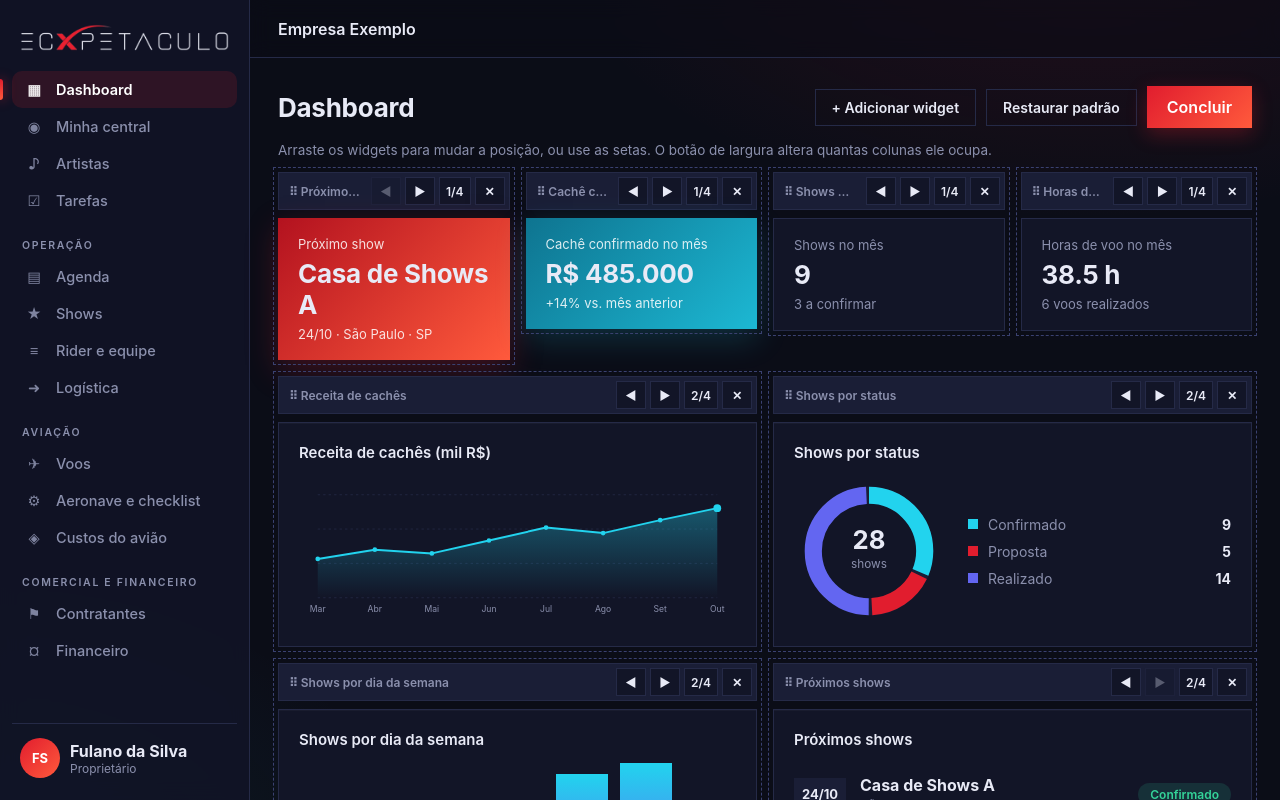
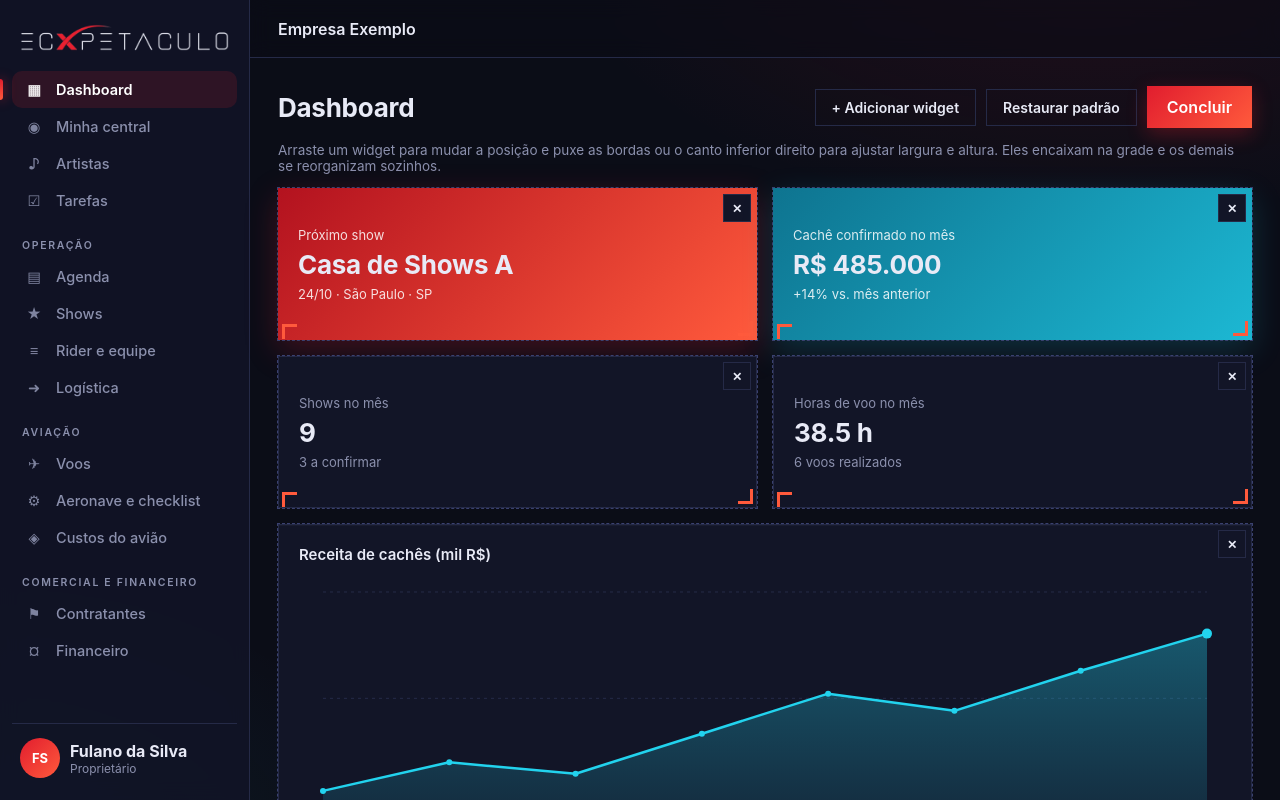
Before and after one commit to ecxpetaculosistema/ECXPETACULO, a React (Vite) app: page /dashboard in a window 1280 px wide. Both pictures are taken after a click on the button "Personalizar". Shown: the top 800 px of the page. Built offline with nearby package versions, Linux system fonts and the light colour scheme.

Commit message:
Dashboard: grade com encaixe, redimensionar largura/altura e gráficos que se adaptam
Co-Authored-By: Claude Sonnet 5.5 <noreply@anthropic.com>
Claude-Session: https://claude.ai/code/session_01MMoSasdxXjchF88ATCYD7f

```diff
--- a/package.json
+++ b/package.json
@@ -12,6 +12,7 @@
     "@supabase/supabase-js": "^2.45.0",
     "react": "^18.3.1",
     "react-dom": "^18.3.1",
+    "react-grid-layout": "^1.4.4",
     "react-router-dom": "^6.26.0"
   },
   "devDependencies": {
--- a/src/components/Charts.jsx
+++ b/src/components/Charts.jsx
@@ -1,35 +1,61 @@
+import { useLayoutEffect, useRef, useState } from 'react'
+
+// Mede a caixa disponível (px) e re-renderiza quando o widget é redimensionado.
+export function ChartBox({ children }) {
+  const ref = useRef(null)
+  const [s, setS] = useState({ w: 0, h: 0 })
+  useLayoutEffect(() => {
+    const el = ref.current
+    if (!el) return undefined
+    const ro = new ResizeObserver(([e]) => setS({ w: Math.round(e.contentRect.width), h: Math.round(e.contentRect.height) }))
+    ro.observe(el)
+    return () => ro.disconnect()
+  }, [])
+  return (
+    <div ref={ref} className="chart-box">
+      <div className="chart-fill">{s.w > 0 && s.h > 0 && children(s.w, s.h)}</div>
+    </div>
+  )
+}
+
 // Gráficos em SVG puro (sem dependências).
-export function AreaChart({ data, color = '#22d3ee', height = 180 }) {
-  const w = 560, pad = 24
+export function AreaChart({ data, width, height, color = '#22d3ee' }) {
+  const padX = 24, padTop = 14, padBottom = 24
   const max = Math.max(...data.map((d) => d.value)) * 1.15
-  const x = (i) => pad + (i * (w - pad * 2)) / (data.length - 1)
-  const y = (v) => height - pad - (v / max) * (height - pad * 2)
+  const x = (i) => padX + (i * (width - padX * 2)) / (data.length - 1)
+  const y = (v) => height - padBottom - (v / max) * (height - padBottom - padTop)
   const pts = data.map((d, i) => [x(i), y(d.value)])
   const line = pts.map((p, i) => `${i ? 'L' : 'M'}${p[0]},${p[1]}`).join(' ')
-  const area = `${line} L${x(data.length - 1)},${height - pad} L${x(0)},${height - pad} Z`
+  const area = `${line} L${x(data.length - 1)},${height - padBottom} L${x(0)},${height - padBottom} Z`
+  const every = width < 360 ? 2 : 1
   return (
-    <svg viewBox={`0 0 ${w} ${height}`} className="chart" role="img">
+    <svg width={width} height={height} className="chart" role="img">
       <defs>
         <linearGradient id="ag" x1="0" y1="0" x2="0" y2="1">
           <stop offset="0" stopColor={color} stopOpacity=".35" /><stop offset="1" stopColor={color} stopOpacity="0" />
         </linearGradient>
       </defs>
-      {[0, 1, 2, 3].map((i) => <line key={i} x1={pad} x2={w - pad} y1={pad + (i * (height - pad * 2)) / 3} y2={pad + (i * (height - pad * 2)) / 3} className="grid" />)}
+      {[0, 1, 2, 3].map((i) => {
+        const gy = padTop + (i * (height - padTop - padBottom)) / 3
+        return <line key={i} x1={padX} x2={width - padX} y1={gy} y2={gy} className="grid" />
+      })}
       <path d={area} fill="url(#ag)" />
       <path d={line} fill="none" stroke={color} strokeWidth="2.5" strokeLinejoin="round" />
       {pts.map((p, i) => <circle key={i} cx={p[0]} cy={p[1]} r={i === pts.length - 1 ? 5 : 3} fill={color} />)}
-      {data.map((d, i) => <text key={i} x={x(i)} y={height - 6} textAnchor="middle" className="axis">{d.label}</text>)}
+      {data.map((d, i) => i % every === 0 && <text key={i} x={x(i)} y={height - 6} textAnchor="middle" className="axis">{d.label}</text>)}
     </svg>
   )
 }
 
-export function Donut({ data, size = 150 }) {
+export function Donut({ data, width, height }) {
   const total = data.reduce((s, d) => s + d.value, 0)
+  const wide = width >= 340
+  const size = Math.max(80, Math.min(wide ? height - 8 : height - (data.length * 26 + 12), wide ? width * 0.45 : width - 8, 240))
   const r = 52, c = 2 * Math.PI * r
   let acc = 0
   return (
-    <div className="donut">
-      <svg viewBox="0 0 140 140" width={size} height={size}>
+    <div className="donut" style={{ flexDirection: wide ? 'row' : 'column', height }}>
+      <svg viewBox="0 0 140 140" width={size} height={size} style={{ flex: 'none' }}>
         <circle cx="70" cy="70" r={r} fill="none" stroke="var(--surface-2)" strokeWidth="16" />
         {data.map((d) => {
           const len = (d.value / total) * c
@@ -50,13 +76,13 @@ export function Donut({ data, size = 150 }) {
   )
 }
 
-export function Bars({ data, height = 150 }) {
+export function Bars({ data, height }) {
   const max = Math.max(...data.map((d) => d.value)) || 1
   return (
     <div className="bars" style={{ height }}>
       {data.map((d) => (
         <div key={d.label} className="bar-col">
-          <div className="bar" style={{ height: `${(d.value / max) * 100}%` }} title={d.value} />
+          <div className="bar" style={{ height: `calc((100% - 22px) * ${d.value / max})` }} title={d.value} />
           <span>{d.label}</span>
         </div>
       ))}
--- a/src/pages/Dashboard.jsx
+++ b/src/pages/Dashboard.jsx
@@ -1,5 +1,8 @@
-import { useEffect, useRef, useState } from 'react'
-import { AreaChart, Bars, Donut } from '../components/Charts.jsx'
+import { useEffect, useLayoutEffect, useRef, useState } from 'react'
+import { Responsive } from 'react-grid-layout'
+import 'react-grid-layout/css/styles.css'
+import 'react-resizable/css/styles.css'
+import { AreaChart, Bars, ChartBox, Donut } from '../components/Charts.jsx'
 import {
   agendaShows, initialMissions, initialTasks, kpis, people, proximosShows, receitaMensal, showsPorDia, showsPorStatus,
 } from '../data.js'
@@ -7,7 +10,11 @@ import {
 const brl = (v) => v.toLocaleString('pt-BR', { style: 'currency', currency: 'BRL', maximumFractionDigits: 0 })
 const fmt = (iso) => iso.split('-').reverse().slice(0, 2).join('/')
 const TIPOS = { show: 'Show', privado: 'Voo privado', extra: 'Extra' }
-const STORAGE_KEY = 'ecx.dashboard.v1'
+const STORAGE_KEY = 'ecx.dashboard.v2'
+const BREAKPOINTS = { lg: 1000, md: 600, sm: 0 }
+const COLS = { lg: 12, md: 6, sm: 2 }
+const ROW_H = 40
+const GAP = 16
 
 const upcomingMissions = () =>
   [...initialMissions].sort((a, b) => a.data.localeCompare(b.data)).slice(0, 4).map((m) => {
@@ -16,10 +23,20 @@ const upcomingMissions = () =>
   })
 const openTasks = () => initialTasks.filter((t) => t.status !== 'done').sort((a, b) => a.due.localeCompare(b.due)).slice(0, 5)
 
-// Catálogo de widgets. size = nº de colunas (de 4) ocupadas por padrão.
+// Catálogo de widgets. sizes = [largura, altura] em células da grade, por faixa de tela; min = tamanho mínimo.
+const KPI = { sizes: { lg: [3, 3], md: [3, 3], sm: [2, 3] }, min: [2, 3] }
+const PANEL = { sizes: { lg: [6, 8], md: [6, 8], sm: [2, 8] }, min: [3, 5] }
+
+const Panel = ({ title, children }) => (
+  <section className="panel">
+    <h3>{title}</h3>
+    {children}
+  </section>
+)
+
 const WIDGETS = {
   kpiProximo: {
-    title: 'Próximo show', size: 1,
+    ...KPI, title: 'Próximo show',
     render: () => (
       <div className="kpi grad-red">
         <small>Próximo show</small>
@@ -29,7 +46,7 @@ const WIDGETS = {
     ),
   },
   kpiCache: {
-    title: 'Cachê confirmado no mês', size: 1,
+    ...KPI, title: 'Cachê confirmado no mês',
     render: () => (
       <div className="kpi grad-cyan">
         <small>Cachê confirmado no mês</small>
@@ -39,35 +56,42 @@ const WIDGETS = {
     ),
   },
   kpiShows: {
-    title: 'Shows no mês', size: 1,
+    ...KPI, title: 'Shows no mês',
+    render: () => (<div className="kpi"><small>Shows no mês</small><strong>{kpis.showsMes}</strong><span>3 a confirmar</span></div>),
+  },
+  kpiVoo: {
+    ...KPI, title: 'Horas de voo no mês',
+    render: () => (<div className="kpi"><small>Horas de voo no mês</small><strong>{kpis.horasVoo} h</strong><span>6 voos realizados</span></div>),
+  },
+  receita: {
+    ...PANEL, title: 'Receita de cachês',
     render: () => (
-      <div className="kpi"><small>Shows no mês</small><strong>{kpis.showsMes}</strong><span>3 a confirmar</span></div>
+      <Panel title="Receita de cachês (mil R$)">
+        <ChartBox>{(w, h) => <AreaChart data={receitaMensal} width={w} height={h} />}</ChartBox>
+      </Panel>
     ),
   },
-  kpiVoo: {
-    title: 'Horas de voo no mês', size: 1,
+  status: {
+    ...PANEL, title: 'Shows por status',
     render: () => (
-      <div className="kpi"><small>Horas de voo no mês</small><strong>{kpis.horasVoo} h</strong><span>6 voos realizados</span></div>
+      <Panel title="Shows por status">
+        <ChartBox>{(w, h) => <Donut data={showsPorStatus} width={w} height={h} />}</ChartBox>
+      </Panel>
     ),
   },
-  receita: {
-    title: 'Receita de cachês', size: 2,
-    render: () => (<section className="panel"><h3>Receita de cachês (mil R$)</h3><AreaChart data={receitaMensal} /></section>),
-  },
-  status: {
-    title: 'Shows por status', size: 2,
-    render: () => (<section className="panel"><h3>Shows por status</h3><Donut data={showsPorStatus} /></section>),
-  },
   diaSemana: {
-    title: 'Shows por dia da semana', size: 2,
-    render: () => (<section className="panel"><h3>Shows por dia da semana</h3><Bars data={showsPorDia} /></section>),
+    ...PANEL, title: 'Shows por dia da semana',
+    render: () => (
+      <Panel title="Shows por dia da semana">
+        <ChartBox>{(w, h) => <Bars data={showsPorDia} height={h} />}</ChartBox>
+      </Panel>
+    ),
   },
   proximos: {
-    title: 'Próximos shows', size: 2,
+    ...PANEL, title: 'Próximos shows',
     render: () => (
-      <section className="panel">
-        <h3>Próximos shows</h3>
-        <ul className="upcoming">
+      <Panel title="Próximos shows">
+        <ul className="upcoming list-scroll">
           {proximosShows.map((s) => (
             <li key={s.id}>
               <div className="date">{fmt(s.date)}</div>
@@ -76,15 +100,14 @@ const WIDGETS = {
             </li>
           ))}
         </ul>
-      </section>
+      </Panel>
     ),
   },
   missoes: {
-    title: 'Próximas missões de voo', size: 2,
+    ...PANEL, title: 'Próximas missões de voo',
     render: () => (
-      <section className="panel">
-        <h3>Próximas missões de voo</h3>
-        <ul className="upcoming">
+      <Panel title="Próximas missões de voo">
+        <ul className="upcoming list-scroll">
           {upcomingMissions().map((m) => (
             <li key={m.id}>
               <div className="date">{fmt(m.data)}</div>
@@ -93,15 +116,14 @@ const WIDGETS = {
             </li>
           ))}
         </ul>
-      </section>
+      </Panel>
     ),
   },
   tarefas: {
-    title: 'Tarefas em aberto', size: 2,
+    ...PANEL, title: 'Tarefas em aberto',
     render: () => (
-      <section className="panel">
-        <h3>Tarefas em aberto</h3>
-        <ul className="upcoming">
+      <Panel title="Tarefas em aberto">
+        <ul className="upcoming list-scroll">
           {openTasks().map((t) => {
             const o = people.find((p) => p.id === t.owner)
             return (
@@ -112,37 +134,78 @@ const WIDGETS = {
             )
           })}
         </ul>
-      </section>
+      </Panel>
     ),
   },
 }
 
-const DEFAULT_LAYOUT = [
-  'kpiProximo', 'kpiCache', 'kpiShows', 'kpiVoo', 'receita', 'status', 'diaSemana', 'proximos',
-].map((id) => ({ id, size: WIDGETS[id].size }))
+const DEFAULT_IDS = ['kpiProximo', 'kpiCache', 'kpiShows', 'kpiVoo', 'receita', 'status', 'diaSemana', 'proximos']
 
-const loadLayout = () => {
+// Posiciona os widgets em sequência, quebrando linha quando não cabem (layout padrão de cada faixa de tela).
+const pack = (ids, bp) => {
+  const cols = COLS[bp]
+  let x = 0, y = 0, rowH = 0
+  return ids.map((id) => {
+    const [w, h] = WIDGETS[id].sizes[bp]
+    if (x + w > cols) { x = 0; y += rowH; rowH = 0 }
+    const item = { i: id, x, y, w, h }
+    x += w
+    rowH = Math.max(rowH, h)
+    return item
+  })
+}
+const defaultLayouts = (ids) => ({ lg: pack(ids, 'lg'), md: pack(ids, 'md'), sm: pack(ids, 'sm') })
+
+// Aplica os limites mínimos do catálogo (não são salvos).
+const decorate = (layouts) =>
+  Object.fromEntries(Object.entries(layouts).map(([bp, items]) => [
+    bp,
+    items.map((it) => ({ ...it, minW: Math.min(WIDGETS[it.i].min[0], COLS[bp]), minH: WIDGETS[it.i].min[1] })),
+  ]))
+
+const loadLayouts = () => {
   try {
     const raw = JSON.parse(localStorage.getItem(STORAGE_KEY))
-    if (Array.isArray(raw)) {
-      const ok = raw.filter((w) => WIDGETS[w.id] && [1, 2, 3, 4].includes(w.size))
-      if (ok.length) return ok
+    const ids = raw && raw.lg && raw.lg.map((it) => it.i)
+    if (ids && ids.length && ids.every((id) => WIDGETS[id])) {
+      const ok = Object.keys(COLS).every((bp) => raw[bp] && raw[bp].length === ids.length && raw[bp].every((it) => WIDGETS[it.i]))
+      if (ok) return raw
     }
   } catch { /* sem armazenamento: usa o padrão */ }
-  return DEFAULT_LAYOUT
+  return defaultLayouts(DEFAULT_IDS)
+}
+
+const clean = (layouts) =>
+  Object.fromEntries(Object.entries(layouts).map(([bp, items]) => [bp, items.map(({ i, x, y, w, h }) => ({ i, x, y, w, h }))]))
+
+// Largura disponível para a grade (acompanha a janela e o menu lateral).
+function useWidth() {
+  const ref = useRef(null)
+  const [width, setWidth] = useState(0)
+  useLayoutEffect(() => {
+    const el = ref.current
+    if (!el) return undefined
+    setWidth(el.offsetWidth)
+    const ro = new ResizeObserver(([e]) => setWidth(Math.round(e.contentRect.width)))
+    ro.observe(el)
+    return () => ro.disconnect()
+  }, [])
+  return [ref, width]
 }
 
 export default function Dashboard() {
-  const [layout, setLayout] = useState(loadLayout)
+  const [gridRef, gridWidth] = useWidth()
+  const [layouts, setLayouts] = useState(loadLayouts)
   const [editing, setEditing] = useState(false)
   const [addOpen, setAddOpen] = useState(false)
-  const [dragId, setDragId] = useState(null)
-  const [overId, setOverId] = useState(null)
   const addRef = useRef(null)
 
+  const ids = layouts.lg.map((it) => it.i)
+  const hidden = Object.keys(WIDGETS).filter((id) => !ids.includes(id))
+
   useEffect(() => {
-    try { localStorage.setItem(STORAGE_KEY, JSON.stringify(layout)) } catch { /* ignora */ }
-  }, [layout])
+    try { localStorage.setItem(STORAGE_KEY, JSON.stringify(layouts)) } catch { /* ignora */ }
+  }, [layouts])
 
   useEffect(() => {
     const close = (e) => addRef.current && !addRef.current.contains(e.target) && setAddOpen(false)
@@ -150,32 +213,19 @@ export default function Dashboard() {
     return () => document.removeEventListener('mousedown', close)
   }, [])
 
-  const hidden = Object.keys(WIDGETS).filter((id) => !layout.some((w) => w.id === id))
-
-  const move = (from, to) => {
-    if (from === to) return
-    setLayout((l) => {
-      const a = [...l]
-      const i = a.findIndex((w) => w.id === from)
-      const j = a.findIndex((w) => w.id === to)
-      if (i < 0 || j < 0) return l
-      a.splice(j, 0, a.splice(i, 1)[0])
-      return a
-    })
+  const onLayoutChange = (_current, all) => {
+    const next = clean(all)
+    setLayouts((prev) => (JSON.stringify(prev) === JSON.stringify(next) ? prev : next))
   }
-  const shift = (id, d) =>
-    setLayout((l) => {
-      const a = [...l]
-      const i = a.findIndex((w) => w.id === id)
-      const j = i + d
-      if (j < 0 || j >= a.length) return l
-      ;[a[i], a[j]] = [a[j], a[i]]
-      return a
-    })
-  const resize = (id) => setLayout((l) => l.map((w) => (w.id === id ? { ...w, size: (w.size % 4) + 1 } : w)))
-  const remove = (id) => setLayout((l) => l.filter((w) => w.id !== id))
-  const add = (id) => { setLayout((l) => [...l, { id, size: WIDGETS[id].size }]); setAddOpen(false) }
-  const reset = () => setLayout(DEFAULT_LAYOUT)
+  const remove = (id) => setLayouts((l) => Object.fromEntries(Object.entries(l).map(([bp, items]) => [bp, items.filter((it) => it.i !== id)])))
+  const add = (id) => {
+    setLayouts((l) => Object.fromEntries(Object.entries(l).map(([bp, items]) => {
+      const [w, h] = WIDGETS[id].sizes[bp]
+      return [bp, [...items, { i: id, x: 0, y: Infinity, w, h }]]
+    })))
+    setAddOpen(false)
+  }
+  const reset = () => setLayouts(defaultLayouts(DEFAULT_IDS))
 
   return (
     <>
@@ -201,34 +251,43 @@ export default function Dashboard() {
         </div>
       </div>
 
-      {editing && <p className="edit-hint">Arraste os widgets para mudar a posição, ou use as setas. O botão de largura altera quantas colunas ele ocupa.</p>}
+      {editing && (
+        <p className="edit-hint">
+          Arraste um widget para mudar a posição e puxe as bordas ou o canto inferior direito para ajustar largura e altura.
+          Eles encaixam na grade e os demais se reorganizam sozinhos.
+        </p>
+      )}
 
-      <div className={'dash-grid' + (editing ? ' is-editing' : '')}>
-        {layout.map((w, idx) => (
-          <div
-            key={w.id}
-            className={'wd' + (w.id.startsWith('kpi') ? ' wd-kpi' : '') + (dragId === w.id ? ' dragging' : '') + (overId === w.id && dragId && dragId !== w.id ? ' drop-target' : '')}
-            data-span={w.size}
-            draggable={editing}
-            onDragStart={(e) => { setDragId(w.id); e.dataTransfer.effectAllowed = 'move'; e.dataTransfer.setData('text/plain', w.id) }}
-            onDragOver={(e) => { if (editing && dragId) { e.preventDefault(); setOverId(w.id) } }}
-            onDrop={(e) => { e.preventDefault(); move(dragId, w.id); setDragId(null); setOverId(null) }}
-            onDragEnd={() => { setDragId(null); setOverId(null) }}
-          >
+      <div ref={gridRef}>
+      {gridWidth > 0 && (
+      <Responsive
+        width={gridWidth}
+        className={'dash-grid' + (editing ? ' is-editing' : '')}
+        layouts={decorate(layouts)}
+        breakpoints={BREAKPOINTS}
+        cols={COLS}
+        rowHeight={ROW_H}
+        margin={[GAP, GAP]}
+        containerPadding={[0, 0]}
+        isDraggable={editing}
+        isResizable={editing}
+        draggableCancel=".wd-btn"
+        resizeHandles={['se', 'e', 's', 'sw', 'w']}
+        compactType="vertical"
+        onLayoutChange={onLayoutChange}
+      >
+        {ids.map((id) => (
+          <div key={id} className={'wd' + (id.startsWith('kpi') ? ' wd-kpi' : '')}>
             {editing && (
-              <div className="wd-controls">
-                <span className="wd-name" title="Arraste para mover">⠿ {WIDGETS[w.id].title}</span>
-                <button onClick={() => shift(w.id, -1)} disabled={idx === 0} aria-label="Mover para antes">◀</button>
-                <button onClick={() => shift(w.id, 1)} disabled={idx === layout.length - 1} aria-label="Mover para depois">▶</button>
-                <button onClick={() => resize(w.id)} aria-label="Alterar largura" title="Largura">{w.size}/4</button>
-                <button onClick={() => remove(w.id)} aria-label="Remover widget" title="Remover">✕</button>
-              </div>
+              <button className="wd-btn wd-remove" onClick={() => remove(id)} aria-label={`Remover ${WIDGETS[id].title}`} title="Remover widget">✕</button>
             )}
-            {WIDGETS[w.id].render()}
+            {WIDGETS[id].render()}
           </div>
         ))}
-        {layout.length === 0 && <div className="empty card full-grid">Nenhum widget. Use “Adicionar widget” ou “Restaurar padrão”.</div>}
+      </Responsive>
+      )}
       </div>
+      {ids.length === 0 && <div className="empty card">Nenhum widget. Use “Adicionar widget” ou “Restaurar padrão”.</div>}
     </>
   )
 }
--- a/src/styles.css
+++ b/src/styles.css
@@ -370,36 +370,40 @@ input[type='checkbox']:disabled { opacity: .35; cursor: not-allowed; }
 .check-opt.is-disabled { opacity: .45; cursor: not-allowed; }
 .check-opt.is-disabled * { cursor: not-allowed; }
 
-/* ---------- Dashboard modular ---------- */
+/* ---------- Dashboard modular (grade com encaixe) ---------- */
 .dash-tools { display: flex; gap: 10px; align-items: center; flex-wrap: wrap; justify-content: flex-end; }
 .dash-tools .btn-ghost { margin-left: 0; }
 .dash-tools .btn-ghost:disabled { opacity: .4; cursor: not-allowed; }
 .edit-hint { margin: -4px 0 14px; color: var(--muted); font-size: 13.5px; }
-.dash-grid { display: grid; grid-template-columns: repeat(4, minmax(0, 1fr)); gap: 16px; grid-auto-flow: dense; align-items: stretch; }
-.wd { position: relative; min-width: 0; display: flex; flex-direction: column; }
-.wd > .kpi, .wd > .panel { flex: 1; }
-.wd[data-span='1'] { grid-column: span 1; }
-.wd[data-span='2'] { grid-column: span 2; }
-.wd[data-span='3'] { grid-column: span 3; }
-.wd[data-span='4'] { grid-column: span 4; }
-.full-grid { grid-column: 1 / -1; }
-.wd-kpi { align-self: start; }
-.is-editing .wd { outline: 1px dashed #3a4170; outline-offset: 4px; cursor: grab; }
-.is-editing .wd.dragging { opacity: .4; }
-.is-editing .wd.drop-target { outline: 2px solid var(--brand); }
-.wd-controls { display: flex; align-items: center; gap: 4px; padding: 4px; margin-bottom: 8px; background: var(--surface-2); border: 1px solid var(--border); }
-.wd-name { flex: 1; min-width: 0; overflow: hidden; text-overflow: ellipsis; white-space: nowrap; font-size: 12px; font-weight: 600; color: var(--muted); padding: 0 6px; }
-.wd-controls button { min-width: 30px; height: 28px; padding: 0 6px; background: var(--surface); border: 1px solid var(--border); font-size: 12px; font-weight: 600; border-radius: 0; }
-.wd-controls button:hover:not(:disabled) { border-color: var(--brand); color: var(--brand-2); }
-.wd-controls button:disabled { opacity: .3; cursor: not-allowed; }
+.dash-grid { min-height: 120px; }
+.wd { display: flex; flex-direction: column; min-width: 0; min-height: 0; }
+.wd > .kpi, .wd > .panel { flex: 1; min-height: 0; overflow: hidden; }
+.wd > .kpi { justify-content: center; }
+.panel { display: flex; flex-direction: column; }
+.chart-box { flex: 1; min-height: 0; min-width: 0; position: relative; }
+.chart-fill { position: absolute; inset: 0; overflow: hidden; }
+.donut { align-items: center; justify-content: center; }
+.list-scroll { flex: 1; min-height: 0; overflow-y: auto; }
+.is-editing .wd { cursor: move; outline: 1px dashed #3a4170; outline-offset: 0; user-select: none; }
 .is-editing .wd > .kpi, .is-editing .wd > .panel { pointer-events: none; }
-@media (max-width: 1100px) {
-  .dash-grid { grid-template-columns: repeat(2, minmax(0, 1fr)); }
-  .wd[data-span='3'], .wd[data-span='4'] { grid-column: span 2; }
-}
+.react-grid-item.react-grid-placeholder { background: var(--brand); opacity: .2; border-radius: 0; }
+.react-grid-item.react-draggable-dragging, .react-grid-item.resizing { z-index: 5; box-shadow: 0 12px 36px rgba(0, 0, 0, .5); outline: 2px solid var(--brand); }
+.wd-remove { position: absolute; top: 6px; right: 6px; z-index: 6; width: 28px; height: 28px; background: var(--surface); border: 1px solid var(--border); border-radius: 0; font-size: 12px; font-weight: 700; }
+.wd-remove:hover { border-color: var(--red); color: var(--red); }
+/* alças de redimensionamento */
+.react-resizable-handle { background-image: none !important; z-index: 6; }
+.react-resizable-handle::after { display: none !important; }
+.react-resizable-handle-se { width: 22px; height: 22px; right: 0; bottom: 0; cursor: se-resize; }
+.react-resizable-handle-se::before, .react-resizable-handle-sw::before { content: ''; position: absolute; bottom: 4px; width: 12px; height: 12px; border-bottom: 3px solid var(--brand-2); }
+.react-resizable-handle-se::before { right: 4px; border-right: 3px solid var(--brand-2); }
+.react-resizable-handle-sw { width: 22px; height: 22px; left: 0; bottom: 0; cursor: sw-resize; }
+.react-resizable-handle-sw::before { left: 4px; border-left: 3px solid var(--brand-2); }
+.react-resizable-handle-e, .react-resizable-handle-w { width: 12px; top: 0; bottom: 0; margin: 0; height: auto; }
+.react-resizable-handle-e { right: 0; cursor: ew-resize; }
+.react-resizable-handle-w { left: 0; cursor: ew-resize; }
+.react-resizable-handle-s { height: 12px; left: 0; right: 0; bottom: 0; margin: 0; width: auto; cursor: ns-resize; }
+.react-resizable-handle-e:hover, .react-resizable-handle-w:hover, .react-resizable-handle-s:hover { background: rgba(225, 29, 46, .35); }
 @media (max-width: 640px) {
-  .dash-grid { grid-template-columns: 1fr; }
-  .wd[data-span] { grid-column: span 1; }
   .page-head.row { flex-wrap: wrap; gap: 12px; }
   .dash-tools { justify-content: flex-start; width: 100%; }
 }
```
Also changed, not shown: 1 other file (tests, documents, lock files or other folders).
